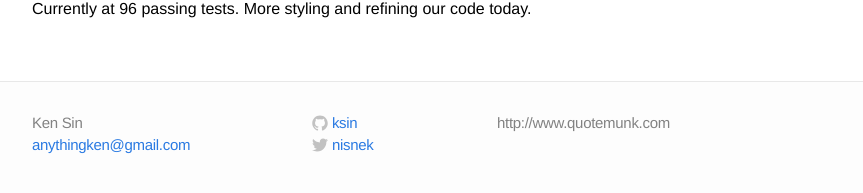
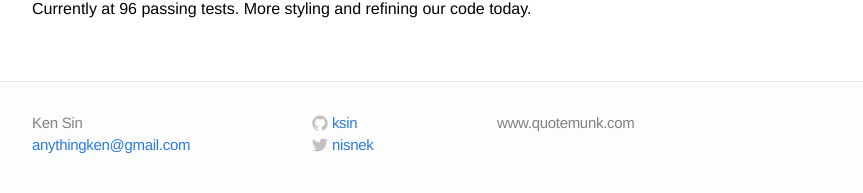
Before and after one commit to ksin/ksin.github.io, a Jekyll site: the page built from _posts/2014-07-07-dbc-final-projects-part-five.markdown, in a window 1280 px wide. Shown: the part 340-533 px from the top of the page, without its empty margins (208-1071 px from the left). Built offline with Jekyll 4.4.1, drawn with Linux system fonts in a browser that asks for light colours; some of the changed lines change nothing that is shown.

Commit message:
Change description

```diff
--- a/_config.yml
+++ b/_config.yml
@@ -1,7 +1,7 @@
 # Site settings
 title: Ken Sin
 email: anythingken@gmail.com
-description: "http://www.quotemunk.com"
+description: "www.quotemunk.com"
 baseurl: ""
 url: "http://yourdomain.com"
 twitter_username: nisnek
```
